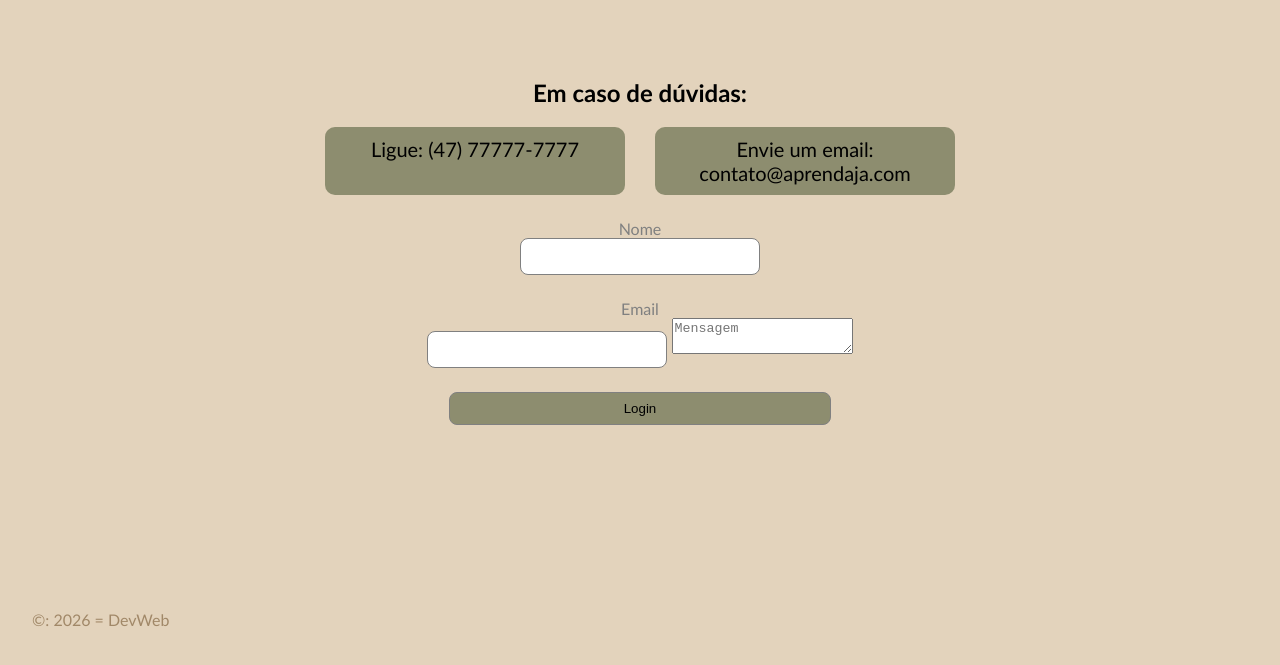
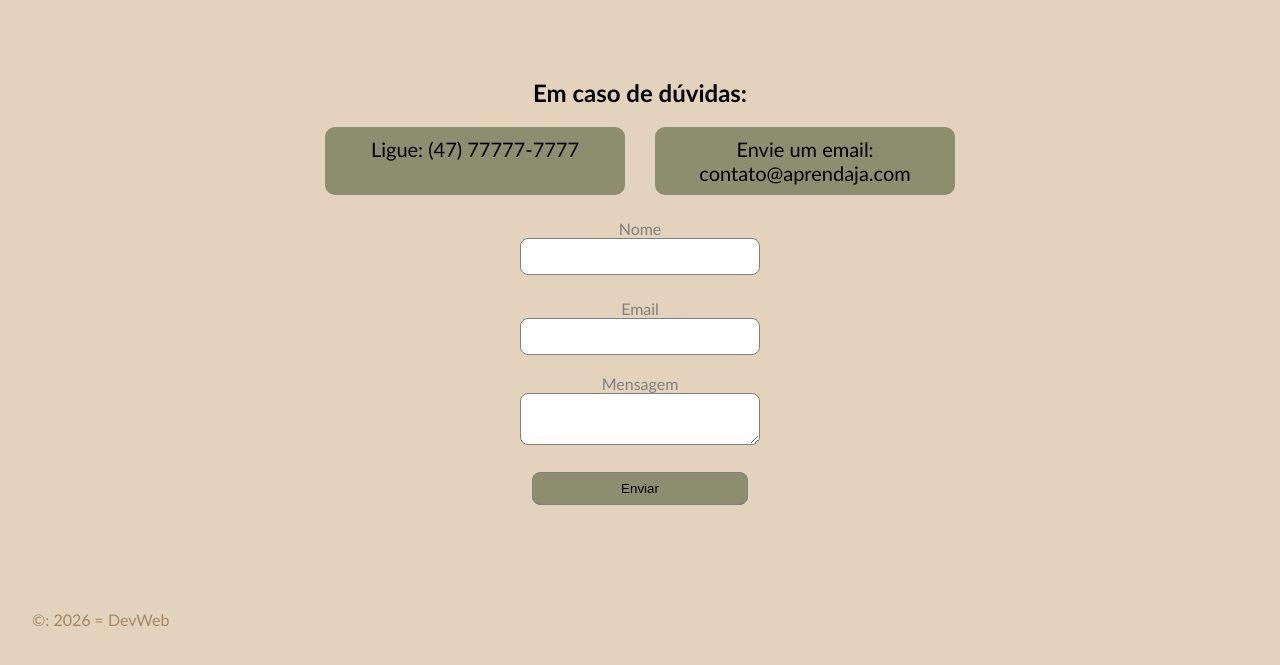
Before and after one commit to Eng-Software-Catolica-SC-Beatriz-Cercal/html_webeux, a plain HTML site: page nivel8/contato.html in a window 1280 px wide. Shown: the part 123-788 px from the top of the page. Drawn offline with Linux system fonts and the light colour scheme.

Commit message:
area de texto finalizada

```diff
--- a/nivel8/contato.css
+++ b/nivel8/contato.css
@@ -127,3 +127,10 @@ section form button {
     color: black;
 
 }
+
+section form textarea{
+     padding: 10px;
+    border-radius: 8px;
+    border: 1px solid grey;
+    width: 240px;
+}
--- a/nivel8/contato.html
+++ b/nivel8/contato.html
@@ -35,9 +35,11 @@
             <label>
                 <div>Email</div>
                 <input type="password">
-                <textarea name="message" id="message" placeholder="Mensagem"></textarea>
+                <br><br>
+                <div>Mensagem</div>
+                <textarea name="message" id="message"></textarea>
             </label>
-            <button>Login</button>
+            <button>Enviar</button>
         </form>
     </section>
 
```
